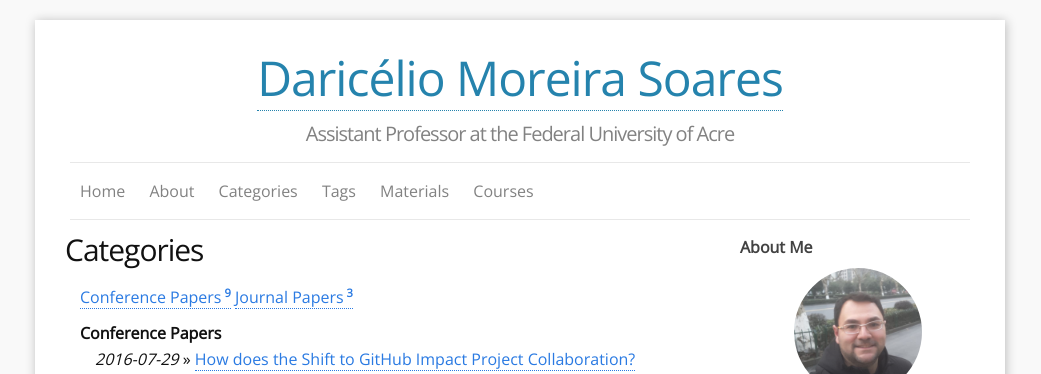
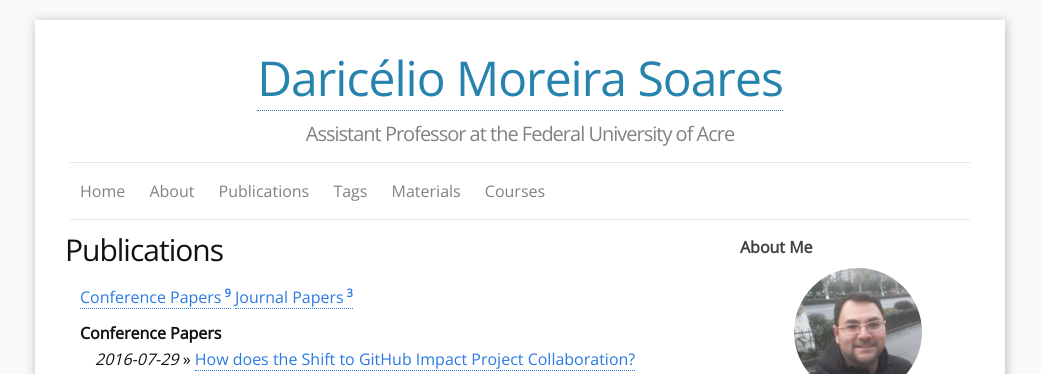
Before and after one commit to daricelio/daricelio.github.io, a Jekyll site: the page built from d_publications.md, in a window 1280 px wide. Shown: the top 374 px of the page, without its empty margins (120-1161 px from the left). Built offline with Jekyll 4.4.1, drawn with Linux system fonts in a browser that asks for light colours.

Commit message:
Update and rename d_categories.md to d_publications.md

```diff
--- a/d_categories.md
+++ b/d_publications.md
@@ -1,7 +1,7 @@
 ---
 layout: page
-title: Categories
-permalink: /categories/
+title: Publications
+permalink: /publications/
 ---
 
 <ul class="tags-box">
```
